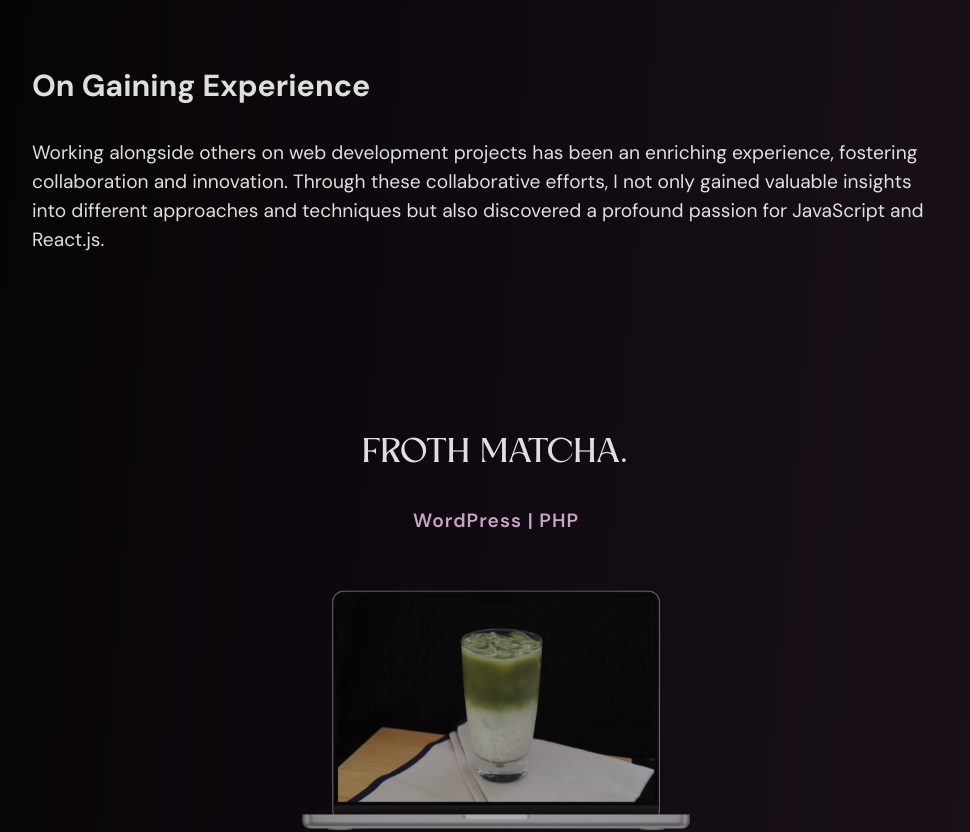
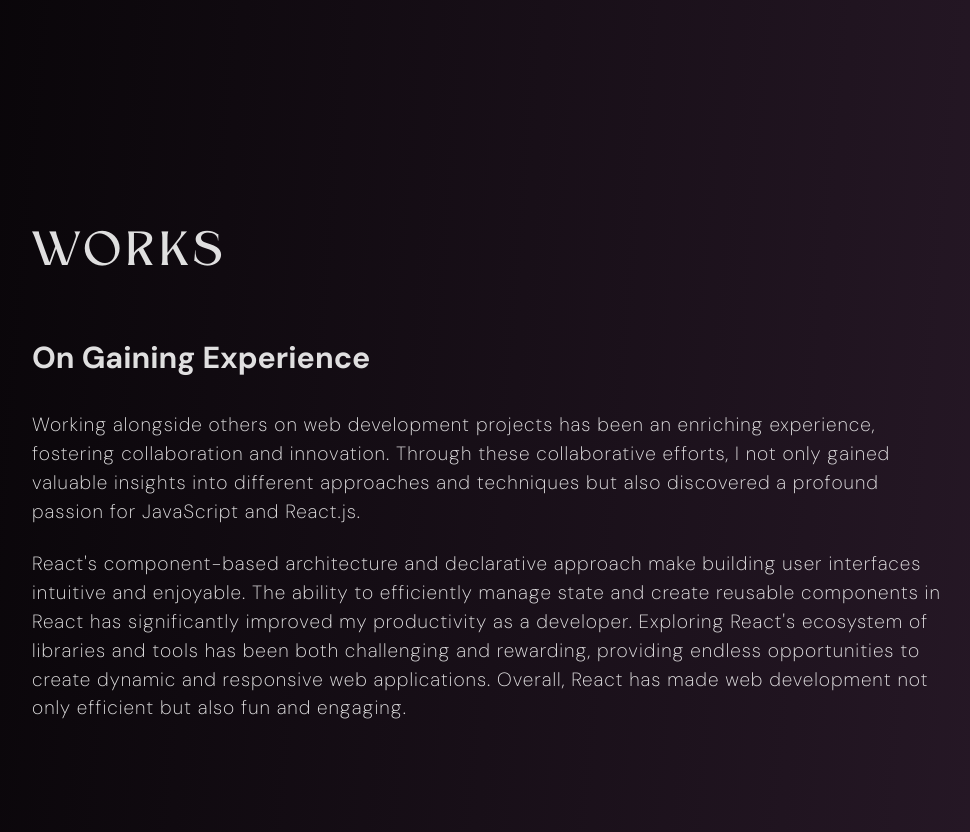
Before and after one commit to nai-ada/portfolio, a React (Vite) app in the folder portfolio/: page /about in a window 1280 px wide. Shown: the part 2520-3352 px from the top of the page, without its empty margins (144-1114 px from the left). Built offline with nearby package versions, Linux system fonts and the light colour scheme; the HTML template or start-up script is replaced by a standard one.

Commit message:
new styling with additional content done

```diff
--- a/portfolio/src/App.jsx
+++ b/portfolio/src/App.jsx
@@ -1,5 +1,5 @@
 import { BrowserRouter as Router, Routes, Route } from 'react-router-dom';
-import { useState, useEffect } from 'react';
+import React from 'react';
 import Nav from './components/Nav';
 import Home from './components/Home';
 import About from './components/About';
@@ -8,23 +8,18 @@
 import Footer from './components/Footer';
 import AboutTabs from './components/AboutTabs';
 
-// import APOD from './components/Apod';
-
 function App() {
-
-  const apiKey = 'k7Qr40gmaxGT8Ut3ms8YGLJPnpG85Ivzt2vYrM8C';
 
 
   return (
 
     <Router>
       <div data-theme="light">
+
       <div className="header-content">
         <Nav />
         <Home />
       </div>
-
-
 
         <About />
         <AboutTabs />
--- a/portfolio/src/components/About.jsx
+++ b/portfolio/src/components/About.jsx
@@ -1,16 +1,15 @@
-import React, { useState } from 'react';
+import React from 'react';
 
 function About() {
 
   return (
     <>
-      <div className="about-section">
+      <div className="about-section" id="about">
         <h1>Who Is Nai?</h1>
         <h3>I'm always learning something new.</h3>
         <h2>Astronomy Nerd. Video Game Lover. Amateur Digital Artist. Lover of all things pink. Iced Matcha Latte Enthusiast. INFP. Oh, and my nickname is Nai!</h2>
         <h2>As a developer skilled in both technical expertise and creative abilities, I am on a mission to design user-friendly websites that are both distinctive and intuitive for all users.</h2>
         <h2>When I'm not playing Valorant competitively or spending time with my cat Benny, you will find me at my desk beginning another exciting project. </h2>
-        {/* <p>Image generated by NASA's APOD API.</p> */}
       </div>
     </>
   );
--- a/portfolio/src/components/Contact.jsx
+++ b/portfolio/src/components/Contact.jsx
@@ -3,7 +3,7 @@
 function Contact() {
   return (
     <div className="contact-section-container">
-    <div className="contact-section">
+    <div className="contact-section" id="contact">
       <h1>Let's Connect</h1>
       <h3>Let's Create Something New.</h3>
       <p>I am always thrilled to take on a new project. If you would like to see your vision come to life, you can find me on LinkedIn and Instagram. Feel free to also check out more of my works on GitHub, or chat with me via Email for inquiries.</p>
--- a/portfolio/src/components/Footer.jsx
+++ b/portfolio/src/components/Footer.jsx
@@ -30,7 +30,7 @@
       </div>
 
       <div className="email-container">
-        <a href="mailto:nadiavespalec00@gmail.com" className="email-link">Connect via email</a>
+        <a href="mailto:nadiavespalec00@gmail.com" className="email-link">Copy email</a>
         <img src={heartImage} alt="heart" className="heart-image" width="25px" />
       </div>
       <p className="copyright">&copy; Nadia Vespalec 2024</p>
--- a/portfolio/src/components/MenuNavigation.jsx
+++ b/portfolio/src/components/MenuNavigation.jsx
@@ -71,7 +71,7 @@
               },
             }}
           >
-            <a href="#">Home</a>
+            <a href="#home">Home</a>
           </NavLink>
           <NavLink
             initial={false}
@@ -87,7 +87,7 @@
               },
             }}
           >
-            <a href="#">Works</a>
+            <a href="#works">Works</a>
           </NavLink>
           <NavLink
             initial={false}
@@ -103,7 +103,7 @@
               },
             }}
           >
-            <a href="#">About</a>
+            <a href="#about">About</a>
           </NavLink>
           <NavLink
             initial={false}
@@ -119,7 +119,7 @@
               },
             }}
           >
-            <a href="#">Contact</a>
+            <a href="#contact">Contact</a>
           </NavLink>
         </NavList>
       </NavMenuContainer>
--- a/portfolio/src/components/Nav.jsx
+++ b/portfolio/src/components/Nav.jsx
@@ -5,7 +5,7 @@
 
 function Nav(props) {
   return (
-    <header>
+    <header id="home">
       <nav>
         <div className="title-and-logo">
         <Link to="/">
--- a/portfolio/src/components/Projects.jsx
+++ b/portfolio/src/components/Projects.jsx
@@ -48,18 +48,30 @@
   };
 
   return (
-    <div className="projects-section">
+
+    <div className="projects-section" id="works">
       <div className="projects-description">
         <h1>Works</h1>
         <h3>On Gaining Experience</h3>
-        <p>
+        <h2>
           Working alongside others on web development projects has been an enriching experience,
           fostering collaboration and innovation. Through these collaborative efforts, I not only
           gained valuable insights into different approaches and techniques but also discovered a
           profound passion for JavaScript and React.js.
-        </p>
+        </h2>
+
+        <h2>
+          React's component-based architecture and declarative approach make building user interfaces
+          intuitive and enjoyable. The ability to efficiently manage state and create reusable components
+          in React has significantly improved my productivity as a developer. Exploring React's ecosystem
+          of libraries and tools has been both challenging and rewarding, providing endless opportunities
+          to create dynamic and responsive web applications. Overall, React
+          has made web development not only efficient but also fun and engaging.
+        </h2>
+
+
+
       </div>
-
       <div className={getProjectClass()}>
         {projects.map((project) => (
           <div key={project.id} className="project-item">
--- a/portfolio/src/index.css
+++ b/portfolio/src/index.css
@@ -30,15 +30,12 @@
   line-height: 1.5;
   color-scheme: light dark;
   color: rgba(255, 255, 255, 0.87);
-  background: linear-gradient(-85deg, #201420, #000000);
+  background: linear-gradient(-85deg, #301e30, #000000);
   font-synthesis: none;
   text-rendering: optimizeLegibility;
   -webkit-font-smoothing: antialiased;
   -moz-osx-font-smoothing: grayscale;
-  /* Variables for toggling light mode */
-  --bg-color: linear-gradient(-85deg, #ffbaff, #ffffff);
 }
-
 
 
 
@@ -128,6 +125,12 @@
   filter: invert(100%);
   margin: 0 20px;
   margin-bottom: 2rem;
+  transition: ease-in 0.3s;
+}
+
+.social-icon:hover{
+  transform: scale(1.2);
+  transition: ease-out 0.3s;
 }
 
 .social-links {
@@ -513,16 +516,17 @@
   font-family: "DM Sans";
 }
 
-.projects-description p {
+.projects-description h2 {
   text-align: left;
   font-size: 1.2rem;
   padding: 2rem;
   padding-top: 0;
   margin: 0;
   padding-bottom: 0;
+  font-weight: 200;
+  letter-spacing: 1px;
+  margin-bottom: 1.5rem;
 }
-
-
 
 .projects-title {
   text-transform: uppercase;
@@ -530,7 +534,7 @@
   margin-bottom: 3.5rem;
   padding: 0;
   position: relative;
-  top: 9rem;
+  top: 12rem;
   font-weight: 600;
   font-family: "kingred";
 
@@ -570,7 +574,7 @@
   height: auto;
   padding: 0;
   opacity: 70%;
-  top: 4rem;
+  top: 5rem;
   position: relative;
   margin-bottom: 1rem;
 }
@@ -579,7 +583,7 @@
   font-size: 1.2rem;
   font-weight: 600;
   position: relative;
-  top: 6.7rem;
+  top: 9rem;
   padding: 0.6rem;
   border: none;
   color: #c9a4c7;
@@ -862,9 +866,10 @@
   align-items: center;
   border: solid 1px #e29edf;
   text-align: center;
-  padding-bottom: 2rem;
+  padding-bottom: 3rem;
   padding-left: 2rem;
   padding-right: 2rem;
+  padding-top: 1rem;
   border-radius: 30px;
   box-shadow: 0 0 25px rgba(245, 172, 233, 0.3);
 }
@@ -890,7 +895,7 @@
   }
 
   .projects-description h3,
-  .projects-description p{
+  .projects-description h2{
     padding-left: 1rem;
   }
 }
@@ -911,6 +916,7 @@
     margin-top: 0;
     margin-left: 7rem;
     margin-right: 6rem;
+    margin-top: 12rem;
   }
 
   .projects-section {
@@ -919,6 +925,7 @@
     padding-top: 0;
     margin-left: 6rem;
     margin-right: 6rem;
+    margin-top: 20rem;
 
   }
 
@@ -997,7 +1004,6 @@
   }
 
   .about-section h2 {
-    font-size: 1.1rem;
     padding: 0;
     padding-left: 1rem;
   }
@@ -1015,7 +1021,7 @@
   }
 
   .projects-sub {
-    top: 7.5rem;
+    top: 9.5rem;
   }
 
   .contact-section {
@@ -1034,7 +1040,7 @@
 }
 
 .contact-section h1 {
-  margin-top: 10rem;
+  margin-top: 5rem;
   text-transform: inherit;
   text-align: left;
   text-transform: uppercase;
@@ -1051,6 +1057,7 @@
 .contact-section p {
   margin-top: 3rem;
   font-size: 1.2rem;
+  font-weight: 200;
 }
 
 
```
Also changed, not shown: portfolio/src/components/Apod.jsx (deleted, +0 -34 lines).
